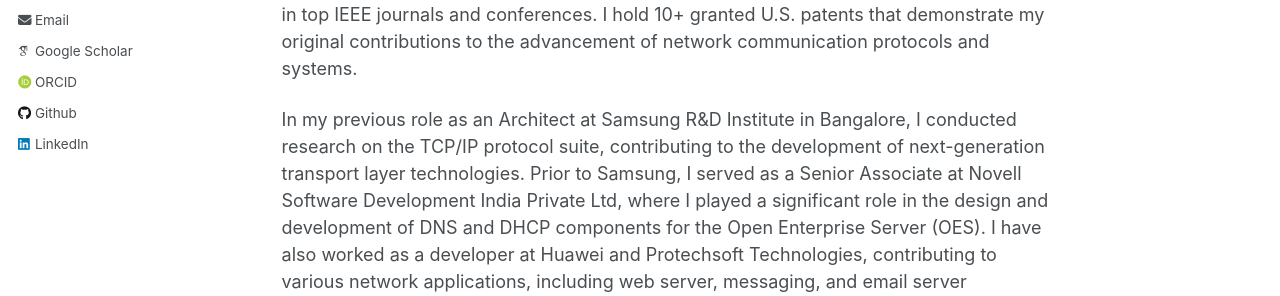
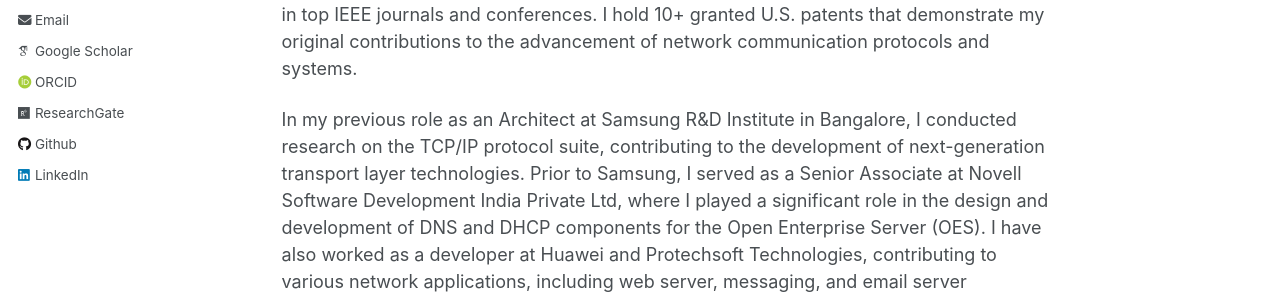
Before and after one commit to karthikeyansct/karthikeyansct.github.io, a Jekyll site: the page built from _pages/about.md, in a window 1280 px wide. Shown: the part 473-769 px from the top of the page. Built offline with Jekyll 4.4.1, drawn with Linux system fonts in a browser that asks for light colours; some web fonts are replaced.

Commit message:
Update _config.yml

```diff
--- a/_config.yml
+++ b/_config.yml
@@ -34,6 +34,7 @@ author:
   googlescholar    : "https://scholar.google.co.in/citations?user=Yd-LwI0AAAAJ&hl=en"
   orcid            : "https://orcid.org/0000-0002-0917-3616"
   linkedin         : "karthikeyan-arunachalam"
+  researchgate     : "https://www.researchgate.net/profile/Karthikeyan-Arunachalam-2"
 
   # Repositories and software development
   github           : "karthikeyansct"
```
